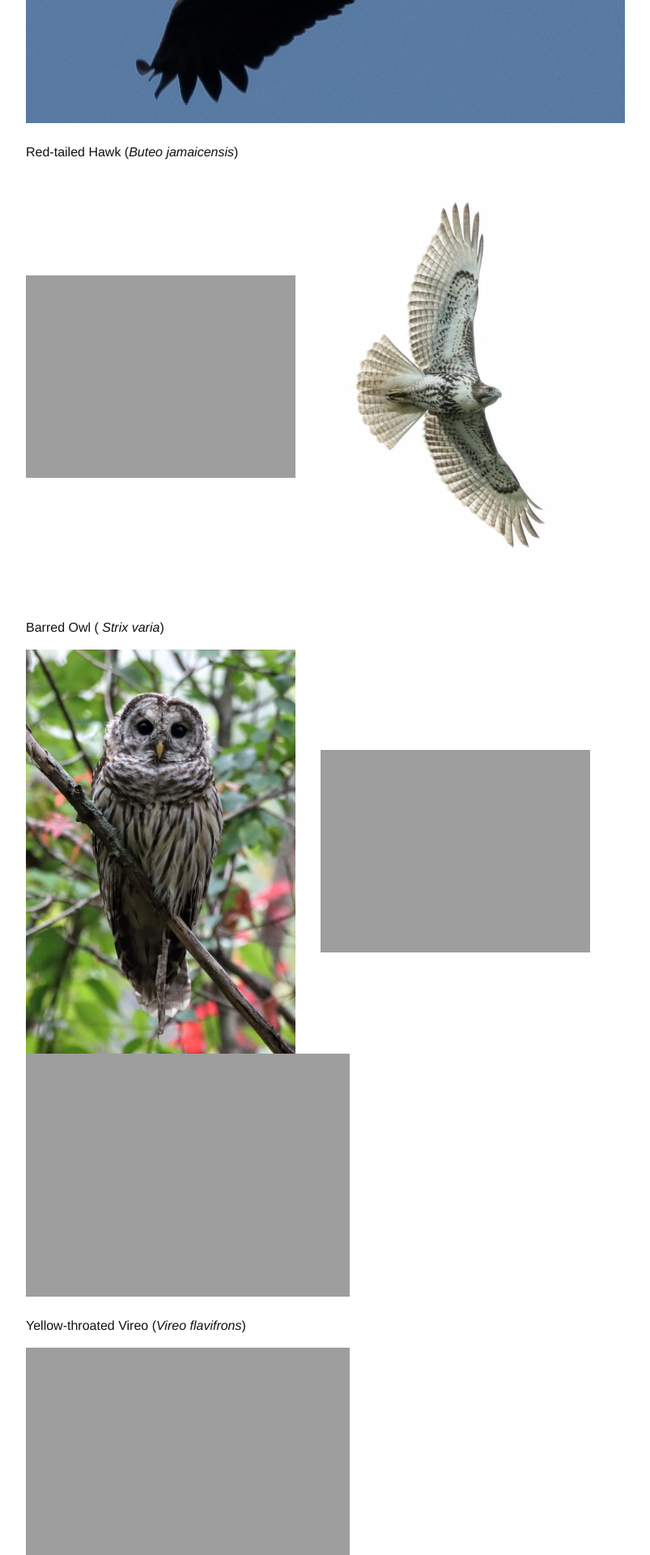
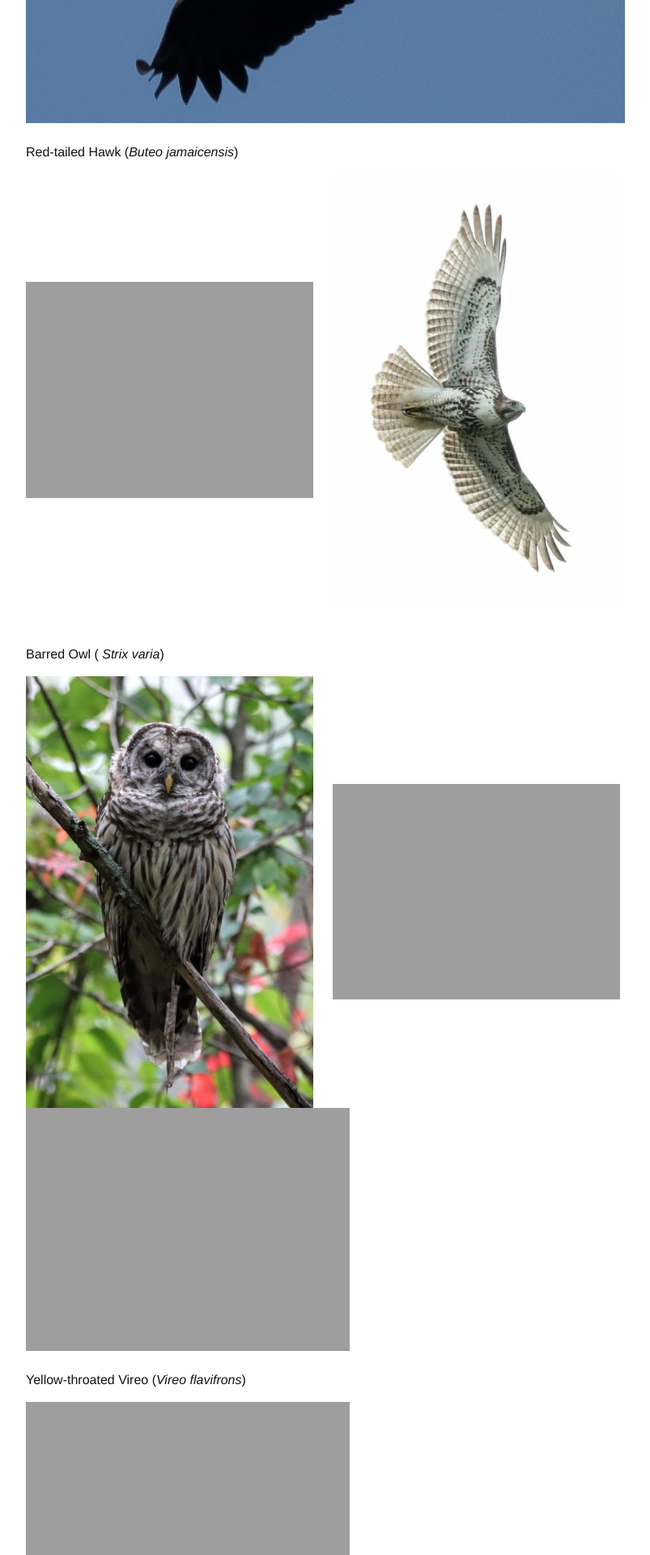
Before and after one commit to martiansideofthemoon/martiansideofthemoon.github.io, a Jekyll site: the page built from _pages/bird_photography.md, in a window 1280 px wide. Shown: the part 935-2855 px from the top of the page at 81% size, without its empty margins (238-1041 px from the left). Built offline with Jekyll 4.4.1, drawn with Linux system fonts in a browser that asks for light colours; comment, search, counter and statistics services are not loaded.

Commit message:
Adding hawk, owl pics

```diff
--- a/_pages/bird_photography.md
+++ b/_pages/bird_photography.md
@@ -15,12 +15,12 @@ I've recently gotten into bird watching and photography. It started off as backy
 
 <p>Red-tailed Hawk (<i>Buteo jamaicensis</i>)</p>
 <div class="image123">
-<div class="imgContainer" style="width: 45%;">
+<div class="imgContainer" style="width: 48%;">
 <img src="{{ site.url }}/assets/birding/red_tail_1.JPG"  />
 </div>
-<div class="imgContainer" style="width: 3%;">
+<div class="imgContainer" style="width: 2%;">
 </div>
-<div class="imgContainer" style="width: 45%;">
+<div class="imgContainer" style="width: 48%;">
 <img src="{{ site.url }}/assets/birding/red_tail_2.JPG"  />
 </div>
 </div>
@@ -29,12 +29,12 @@ I've recently gotten into bird watching and photography. It started off as backy
 
 <p>Barred Owl (<i>	Strix varia</i>)</p>
 <div class="image123">
-<div class="imgContainer" style="width: 45%;">
+<div class="imgContainer" style="width: 48%;">
 <img src="{{ site.url }}/assets/birding/barred_owl_1.JPG" />
 </div>
-<div class="imgContainer" style="width: 3%;">
+<div class="imgContainer" style="width: 2%;">
 </div>
-<div class="imgContainer" style="width: 45%;">
+<div class="imgContainer" style="width: 48%;">
 <img src="{{ site.url }}/assets/birding/barred_owl_3.JPG" />
 </div>
 </div>
```
